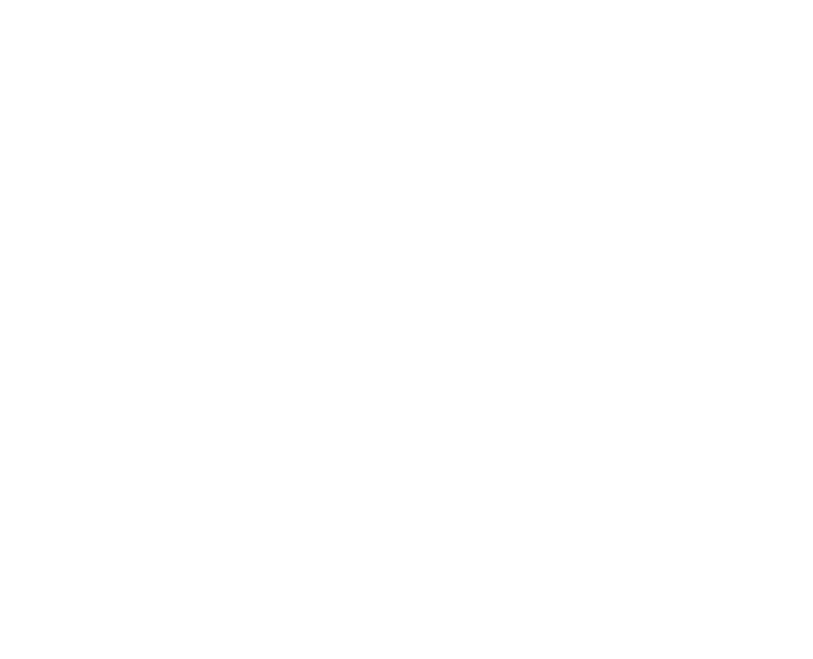
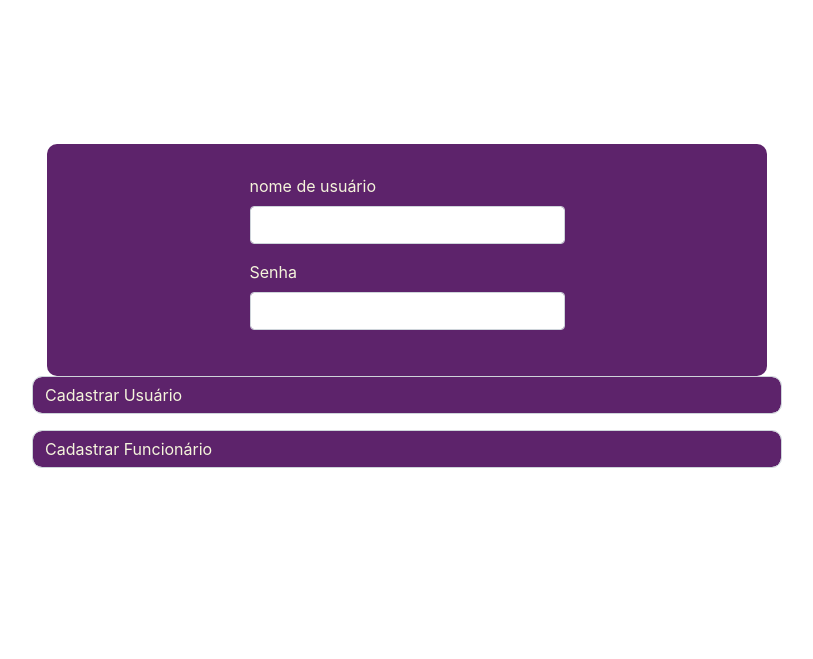
Before and after one commit to sino-png/Trabalho-final-pw-e-fp, a plain HTML site: page index.html in a window 1280 px wide. Shown: the whole page, without its empty margins (233-1046 px from the left). Drawn offline with Linux system fonts and the light colour scheme.

Commit message:
form e memoria secundaria

```diff
--- a/css/estilo.css
+++ b/css/estilo.css
@@ -2,3 +2,18 @@
 	color: red;
 	font-size: 14px;
 }
+
+#container{
+	display: grid;
+	margin-top: 18vh;
+	margin-bottom: 18vh;
+	margin-left: 35vh;
+	margin-right: 35vh;
+}
+
+a {
+	padding-top: 15px;
+	padding-bottom: 15px;
+	padding-left: 10px;
+	padding-right: 10px;
+}
--- a/index.html
+++ b/index.html
@@ -0,0 +1,46 @@
+<html>
+
+<head>
+    <meta charset="utf-8" lang="pt-br">
+    <title>Página Inicial</title>
+    <link type="text/css" rel="stylesheet" href="css/bootstrap.css">
+    <link type="text/css" rel="stylesheet" href="css/estilo.css">
+</head>
+
+<body onload="configurarMemoriaSecundaria()">
+    <div id="container" class="collumn-wrap">
+        <form action="#" method="post" id="formInicio">
+            <fieldset>
+                <div style="color: beige; background-color: rgb(93, 35, 107); border-radius: 10px; padding: 30px;">
+                    <div class="row form-group">
+                        <div class="col-3"></div>
+                        <div class="col-lg-6">
+                            <label for="usuario">nome de usuário</label>
+                            <input type="text" name="usuario" id="usuario" value="" class="form-control">
+                        </div>
+                    </div>
+                    <div class="row form-group">
+                        <div class="col-3"></div>
+                        <div class="col-lg-6">
+                            <label for="senha">Senha</label>
+                            <input type="password" name="senha" id="senha" value="" class="form-control">
+                        </div>
+                    </div>
+                </div>
+
+                <div class="row form-group">
+                    <a href="#" style="color: beige; background-color: rgb(93, 35, 107); border-radius: 10px;"
+                       class="form-control">
+                        Cadastrar Usuário</a>
+                </div>
+                <div class="row form-group">
+                    <a href="#" style="color: beige; background-color: rgb(93, 35, 107); border-radius: 10px;"
+                       class="form-control">
+                        Cadastrar Funcionário</a>
+                </div>
+            </fieldset>
+        </form>
+    </div>
+</body>
+
+</html>
```
Also changed, not shown: js/pagInicial.js (added, +10 -0 lines).
